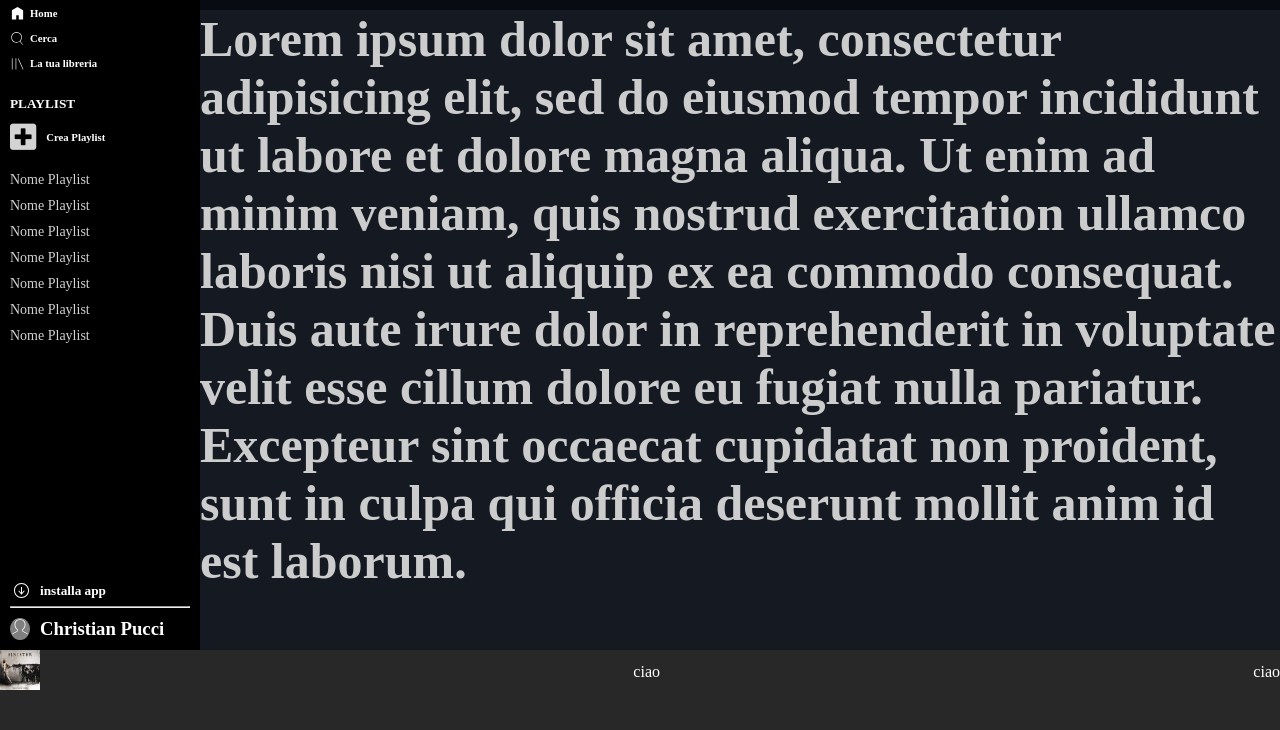
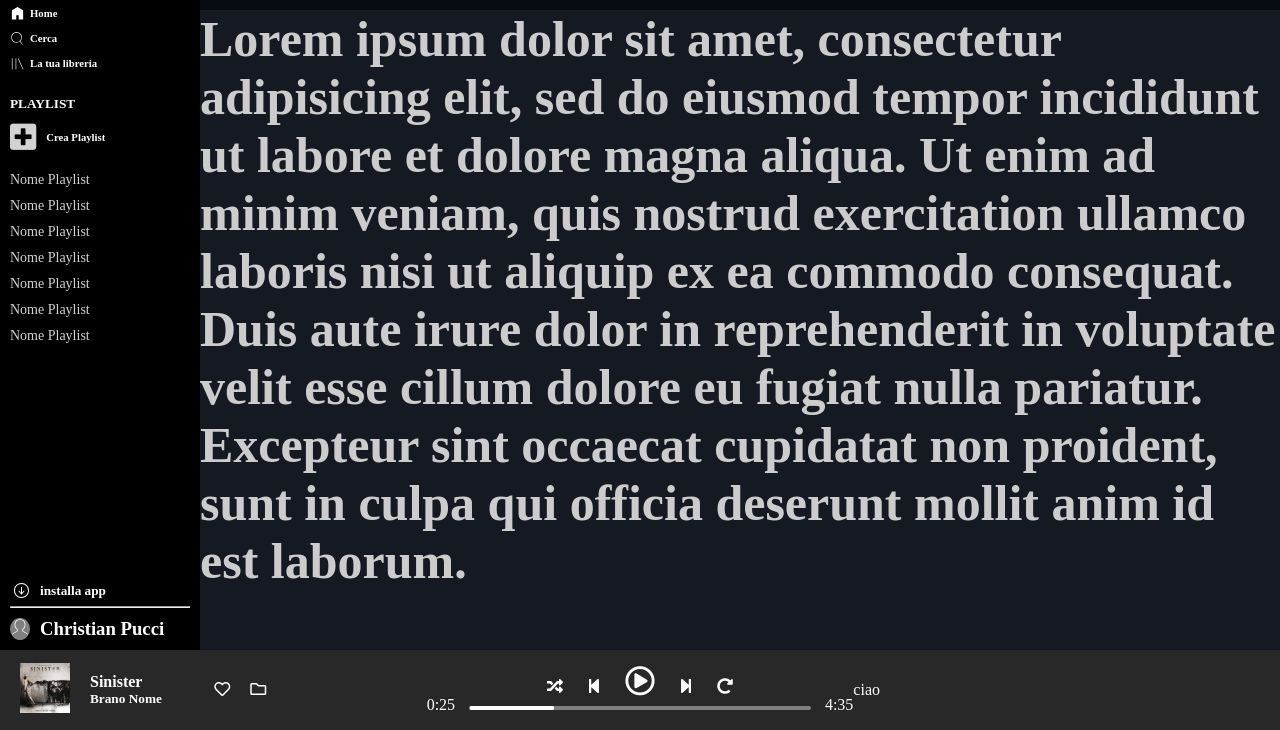
Before and after one commit to ChristianPucci91/html-css-spotifyweb, a plain HTML site: page index.html in a window 1280 px wide. Shown: the part 70-800 px from the top of the page. Drawn offline with Linux system fonts and the light colour scheme.

Commit message:
adding footer details

```diff
--- a/css/style.css
+++ b/css/style.css
@@ -180,9 +180,107 @@ h1 {
   display: flex;
   justify-content: space-between;
   align-items: center;
+  min-height: 80px;
+}
+
+.footer > div {
+  width: calc(100% / 3);
 }
 
 /* sezione artist */
+
+.artist {
+  display: flex;
+  flex-direction: row;
+  padding-left: 20px;
+}
+
 .artist img {
-  width: 40px;
+  width: 50px;
 }
+
+.artist-name {
+  display:flex;
+  flex-direction: column;
+  justify-content: center;
+  padding-left: 20px;
+  width: 40%;
+}
+
+.artist-icon {
+  width: 60%;
+  display: flex;
+  flex-direction: row;
+  align-items: center;
+  justify-content: flex-start;
+}
+
+.artist-icon i {
+  margin-right: 20px;
+}
+
+/* Sezione mixer */
+
+.mixer {
+  display: flex;
+  flex-wrap: wrap;
+  justify-content: center;
+
+}
+
+.track {
+  position: relative;
+  display: flex;
+  justify-content: space-between;
+  width: 100%;
+}
+
+/* debug testing hover effect */
+.line-white {
+  position:absolute;
+  border-bottom: 4px solid white;
+  width: 20%;
+  border-radius: 20px;
+  top: 65%;
+  left:20%;
+  transform: translate( -50% , -50% );
+}
+
+.volume-circle {
+  position:absolute;
+  display: none;
+  width: 24%;
+  top: 65%;
+  left:22%;
+  transform: translate( -50% , -50% );
+}
+.volume-circle {
+  text-align: right;
+}
+
+.volume-circle:hover {
+   display:block;
+}
+
+.line-white:hover {
+  border-color: lightgreen;
+}
+
+/* fine debug  */
+
+
+.line {
+  width: 80%;
+  margin:auto;
+  border-bottom: 4px solid grey;
+  border-radius: 20px;
+  margin-top: 10px;
+}
+
+.far.fa-play-circle {
+  font-size: 30px;
+}
+
+.mixer i {
+  margin:0 10px;
+}
--- a/index.html
+++ b/index.html
@@ -114,11 +114,40 @@
     <footer>
       <div class="footer">
         <div class="artist">
-            <img src="img/sinister.jpeg" alt="artist img">
+
+             <a href="#"><img src="img/sinister.jpeg" alt="artist img"></a>
+
+            <div class="artist-name">
+
+              <h4>Sinister</h4>
+              <h5>Brano Nome</h5>
+
+            </div>
+            <div class="artist-icon">
+              <a href="#"><i class="far fa-heart"></i></a>
+              <a href="#"><i class="far fa-folder"></i></a>
+            </div>
         </div>
         <div class="mixer">
-           ciao
+          <div class="mixer-icon">
+
+            <i class="fas fa-random"></i>
+            <i class="fas fa-step-backward"></i>
+            <i class="far fa-play-circle"></i>
+            <i class="fas fa-step-forward"></i>
+            <i class="fas fa-redo-alt"></i>
+
+          </div>
+           <div class="track">
+             <span>0:25</span>
+             <span class="line-white"></span>
+             <span class="volume-circle"><i class="fas fa-circle"></i></span>
+             <span class="line"></span>
+             <span>4:35</span>
+
+           </div>
         </div>
+
         <div class="volume">
            ciao
         </div>
```
